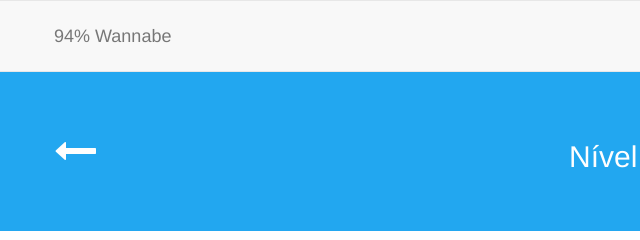
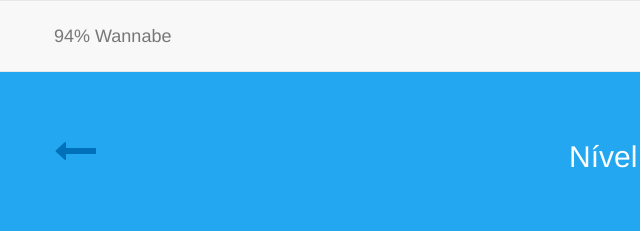
Before and after one commit to aresistencia/trabalho-es2015, a plain HTML site: page nivel-01.html in a window 1280 px wide. In both pictures the pointer is over the icon 91 px from the left and 146 px from the top of the page. Shown: the top 240 px of the page, 16-656 px from the left. Drawn offline with nearby package versions, Linux system fonts and the light colour scheme.

Commit message:
Ajusta cores para os estados da seta de retorna

```diff
--- a/css/style.css
+++ b/css/style.css
@@ -63,6 +63,12 @@ footer {
   padding-top: 10px;
   color: #fefefe;
 }
+.nivel-showcase .fa-long-arrow-left:hover,
+.nivel-showcase .fa-long-arrow-left:focus,
+.nivel-showcase .fa-long-arrow-left:active {
+  padding-top: 10px;
+  color: #0070BA;
+}
 .lista-desafios {
   padding-top: 60px;
   padding-bottom: 60px;
```
Also changed, not shown: nivel-01.html (+1 -1 lines).
